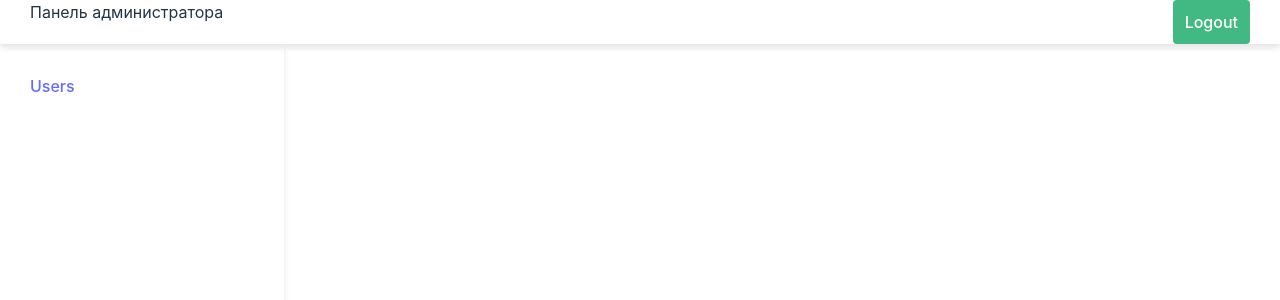
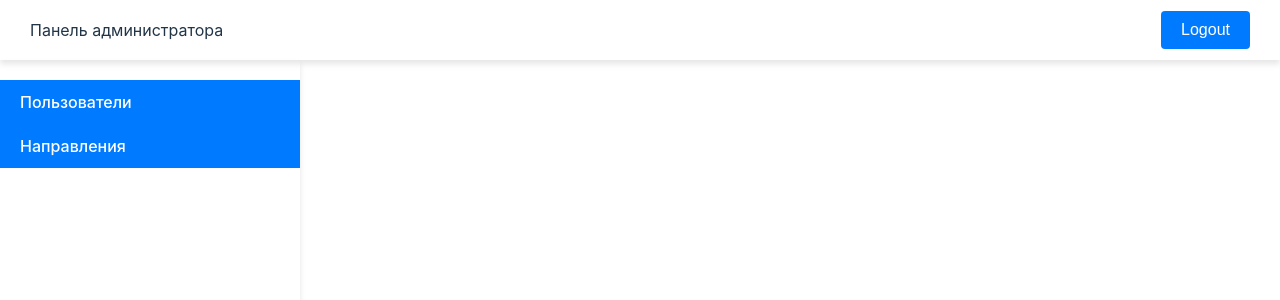
Before and after one commit to Denidelito/DEV_SkillsApp, a Vue app in the folder admin/: page /admin in a window 1280 px wide. Shown: the top 300 px of the page. Built offline with nearby package versions, Linux system fonts and the light colour scheme; sample sign-in values are in the browser's storage.

Commit message:
Добавил базовые стили для дешборда

```diff
--- a/admin/src/components/Dashboard/DashboardHeader.vue
+++ b/admin/src/components/Dashboard/DashboardHeader.vue
@@ -15,7 +15,7 @@ const logout = () => {
   <div class="dashboard-header">
     <div>Панель администратора</div>
     <div>
-      <button class="btn" @click="logout">Logout</button>
+      <button class="button" @click="logout">Logout</button>
     </div>
   </div>
 </template>
@@ -24,6 +24,8 @@ const logout = () => {
 .dashboard-header {
   display: flex;
   justify-content: space-between;
+  align-items: center;
+  height: 60px;
   padding: 0 30px;
   box-shadow: 0 4px 6px rgba(0, 0, 0, 0.1);
 }
--- a/admin/src/components/Dashboard/DashboardNav.vue
+++ b/admin/src/components/Dashboard/DashboardNav.vue
@@ -4,14 +4,39 @@
 
 <template>
   <div class="dashboard-nav">
-    <router-link to="/admin/users">Users</router-link>
+    <router-link to="/admin/users">Пользователи</router-link>
+    <router-link to="/admin/directions">Направления</router-link>
   </div>
 </template>
 
 <style scoped lang="scss">
-  .dashboard-nav {
-    width: 300px;
-    padding: 30px 30px;
-    box-shadow: 0 4px 6px rgba(0, 0, 0, 0.1);
+.dashboard-nav {
+  width: 300px;
+  padding: 20px 0;
+  box-shadow: 0 4px 6px rgba(0, 0, 0, 0.1);
+
+  a {
+    display: block;
+    padding: 10px 20px;
+    text-decoration: none;
+    background-color: #007bff;
+    color: white;
+    font-size: 16px;
+    transition: background-color 0.3s ease;
+
+    &:hover {
+      background-color: #0056b3;
+    }
+
+    &.router-link-active {
+      background-color: #0056b3;
+      font-weight: bold;
+    }
+
+    &:last-child {
+      margin-right: 0;
+    }
   }
+}
+
 </style>
--- a/admin/src/css/components/buttons.scss
+++ b/admin/src/css/components/buttons.scss
@@ -1,17 +1,55 @@
-.btn {
-  width: 100%;
-  padding: 0.75em;
-  background-color: #42b883;
+.button {
+  display: inline-block;
+  padding: 10px 20px;
+  font-size: 16px;
+  font-family: Arial, sans-serif;
+  text-align: center;
+  color: #fff;
+  background-color: #007bff;
   border: none;
-  color: white;
   border-radius: 4px;
   cursor: pointer;
-  font-size: 1em;
-  font-weight: 500;
-  font-family: inherit;
-  transition: border-color 0.25s;
+  transition: background-color 0.3s ease;
 
   &:hover {
-    background-color: #36a074;
+    background-color: #0056b3;
+  }
+
+  &:disabled {
+    background-color: #cccccc;
+    cursor: not-allowed;
   }
 }
+
+.button--primary {
+  background-color: #007bff;
+}
+
+.button--secondary {
+  background-color: #6c757d;
+}
+
+.button--success {
+  background-color: #28a745;
+}
+
+.button--danger {
+  background-color: #dc3545;
+}
+
+.button--warning {
+  background-color: #ffc107;
+}
+
+.button--info {
+  background-color: #17a2b8;
+}
+
+.button--light {
+  background-color: #f8f9fa;
+  color: #000;
+}
+
+.button--dark {
+  background-color: #343a40;
+}
--- a/admin/src/views/Dashboard.vue
+++ b/admin/src/views/Dashboard.vue
@@ -24,11 +24,12 @@ import DashboardNav from "../components/Dashboard/DashboardNav.vue";
 
     &-body {
       display: flex;
-      height: calc(100% - 47px);
+      height: calc(100% - 60px);
     }
 
     &-container {
-      width: 100%;
+      width: calc(100% - 300px);
+      box-sizing: border-box;
       padding: 20px;
     }
 
--- a/admin/src/views/Login.vue
+++ b/admin/src/views/Login.vue
@@ -38,7 +38,7 @@ const login = async () => {
         <input type="password" id="password" v-model="password" required/>
       </div>
       <div v-if="errorMessage" class="message-error">{{ errorMessage }}</div>
-      <button class="btn" type="submit">Login</button>
+      <button class="button" type="submit">Login</button>
     </form>
   </div>
 </template>
```
